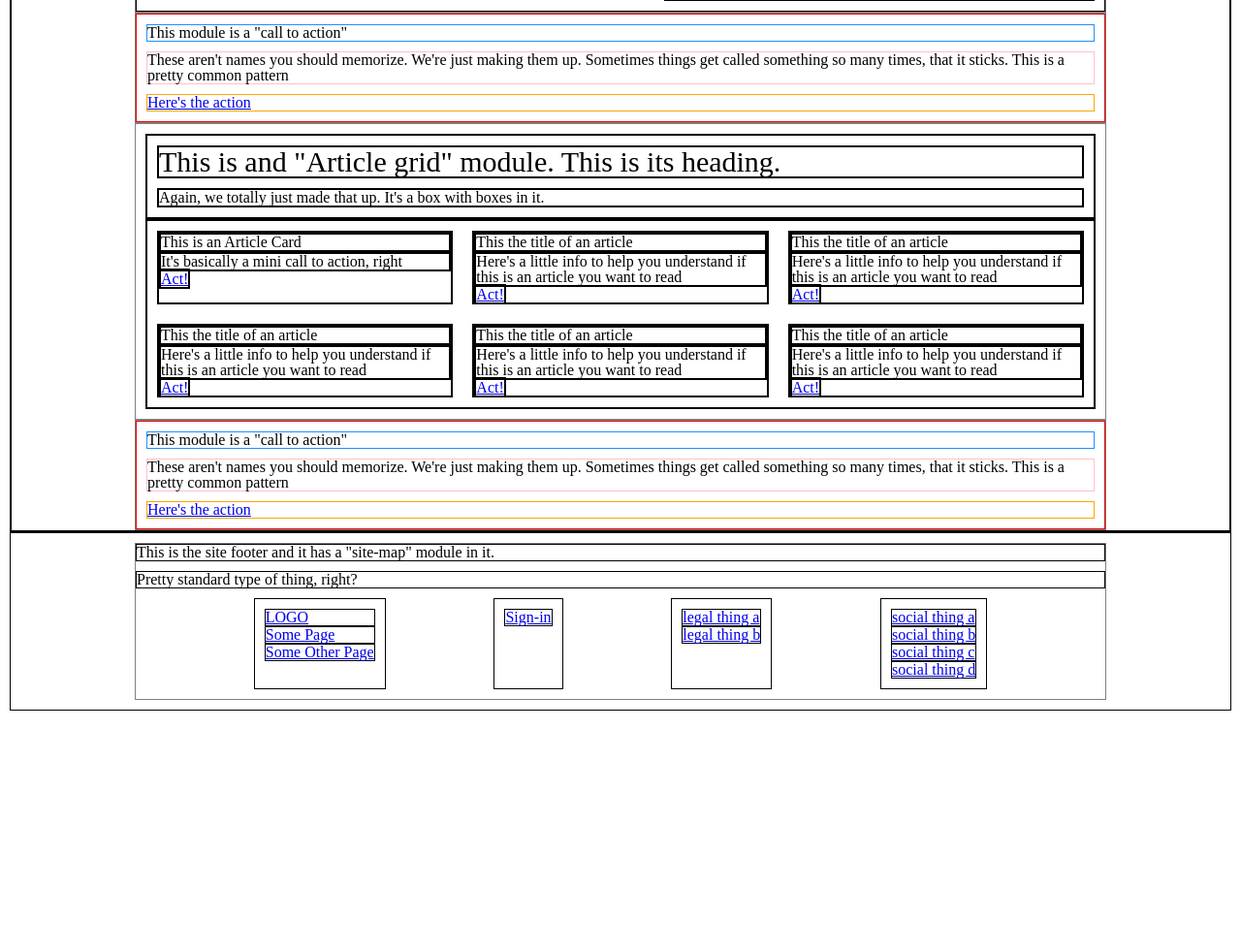
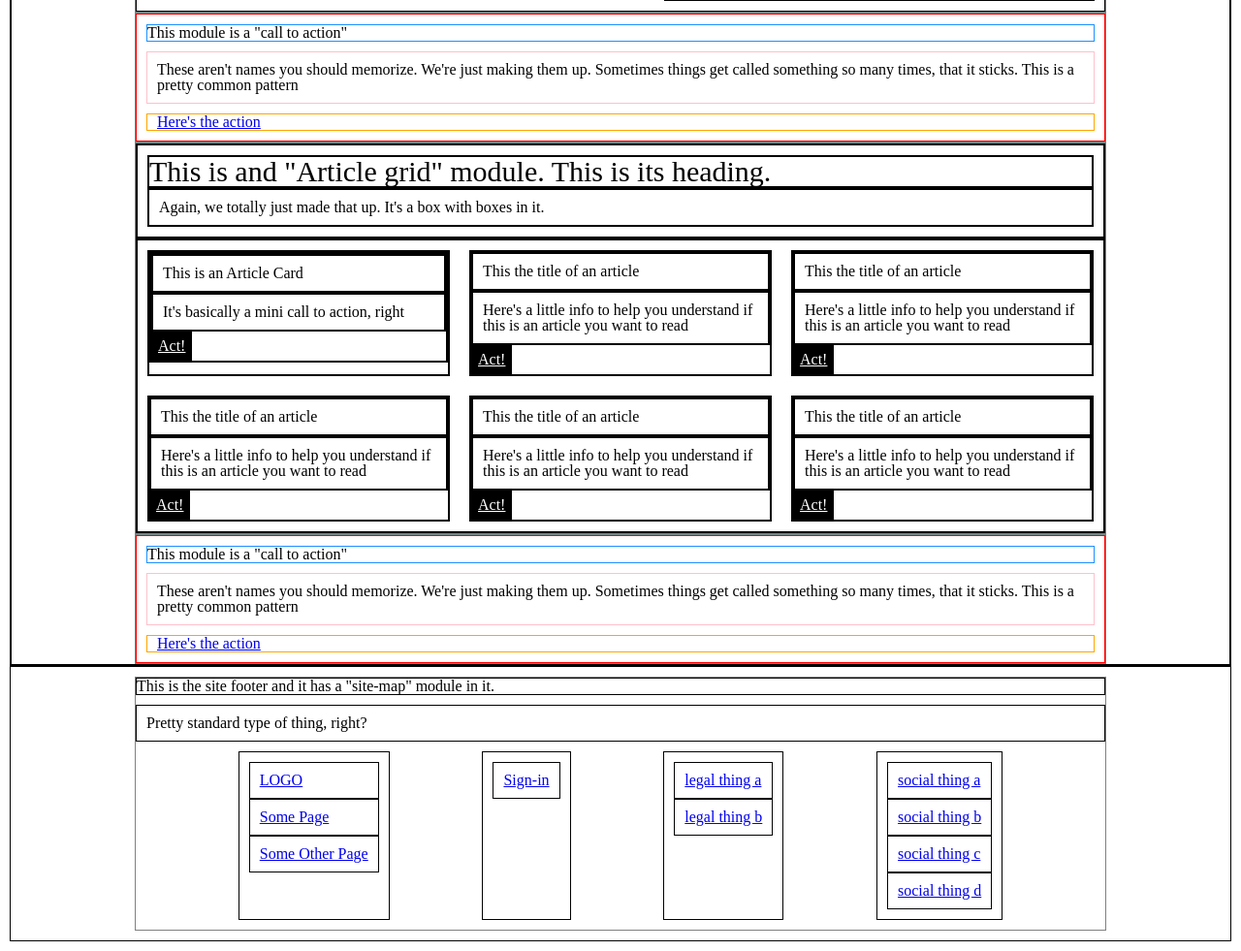
Before and after one commit to m-steinm/pe-project, a PHP site: page / in a window 1280 px wide. Shown: the part 473-1454 px from the top of the page at 97% size. Before the commit the page ends 1206 px from the top, so only its background shows below. Run offline with PHP 8.4, Linux system fonts and the light colour scheme.

Commit message:
created directory for theme challenge

```diff
--- a/theming-challenge/css/style.css
+++ b/theming-challenge/css/style.css
@@ -209,17 +209,20 @@ footer .social-things{
 article-grid{
 	display: flex;
 	flex-direction: column;
-	padding: 10px;
 }
 
 article-grid *{
 	border: 2px solid black;
 }
 
+article-grid h1, p, a{
+	padding: 10px;
+}
+
 article-grid .article-intro{
 	display: flex;
 	flex-direction: column;
-	gap: 10px;
+/*	gap: 10px;*/
 	padding: 10px;
 }
 
@@ -228,6 +231,13 @@ article-grid .article-list{
 	grid-template-columns: 1fr;
 	gap: 20px;
 	padding: 10px;
+}
+
+article-grid .act{
+	display: inline-block;
+	padding: 5px;
+	color: white;
+	background-color: black;
 }
 
 
--- a/theming-challenge/index.html
+++ b/theming-challenge/index.html
@@ -14,7 +14,7 @@
 
 
 	</head>
-
+<body>
 	<header class="site-header">
 		<inner-column>
 			<masthead>
@@ -31,7 +31,7 @@
 		</inner-column>
 	</header>
 
-		<body>
+
 			<main>
 				<inner-column>
 					<diptych>
@@ -44,7 +44,7 @@
 							</div>
 					</diptych>
 				</inner-column>
-
+			<section>
 				<inner-column>
 					<action>
 						<div class="action-head">
@@ -58,6 +58,7 @@
 						</div>
 					</action>
 				</inner-column>
+			</section>
 
 <!--
 					<action>
@@ -76,39 +77,41 @@
 			<inner-column>
 				<article-grid>
 						<div class="article-intro">
-							<h1 class="loud-voice">This is and "Article grid" module. This is its heading.</h1>
+							<h2 class="loud-voice">This is and "Article grid" module. This is its heading.</h2>
 							<p>Again, we totally just made that up. It's a box with boxes in it.</p>
 						</div>
 						<ul class="article-list">
-							<li class="article-card">
+							<li>
+								<article class="article-card">
 								<h1>This is an Article Card</h1>
 								<p>It's basically a mini call to action, right</p>
-								<a href="#">Act!</a>
+								<a href="#" class="act">Act!</a>
+								</article>
 							</li>
 							<li class="article-card">
 								<h1>This the title of an article</h1>
 								<p>Here's a little info to help you understand if this is an article you want to read</p>
-								<a href="#">Act!</a>
+								<a href="#" class="act">Act!</a>
 							</li>
 							<li class="article-card">
 								<h1>This the title of an article</h1>
 								<p>Here's a little info to help you understand if this is an article you want to read</p>
-								<a href="#">Act!</a>
+								<a href="#" class="act">Act!</a>
 							</li>
 							<li class="article-card">
 								<h1>This the title of an article</h1>
 								<p>Here's a little info to help you understand if this is an article you want to read</p>
-								<a href="#">Act!</a>
+								<a href="#" class="act">Act!</a>
 							</li>
 							<li class="article-card">
 								<h1>This the title of an article</h1>
 								<p>Here's a little info to help you understand if this is an article you want to read</p>
-								<a href="#">Act!</a>
+								<a href="#" class="act">Act!</a>
 							</li>
 							<li class="article-card">
 								<h1>This the title of an article</h1>
 								<p>Here's a little info to help you understand if this is an article you want to read</p>
-								<a href="#">Act!</a>
+								<a href="#" class="act">Act!</a>
 							</li>
 						</ul>
 				</article-grid>
@@ -130,7 +133,7 @@
 
 
 			</main>
-		</body>
+
 
 		<footer>
 			<inner-column>
@@ -167,7 +170,7 @@
 				</section>
 			</inner-column>
 		</footer>
-
+</body>
 
 
 
```
